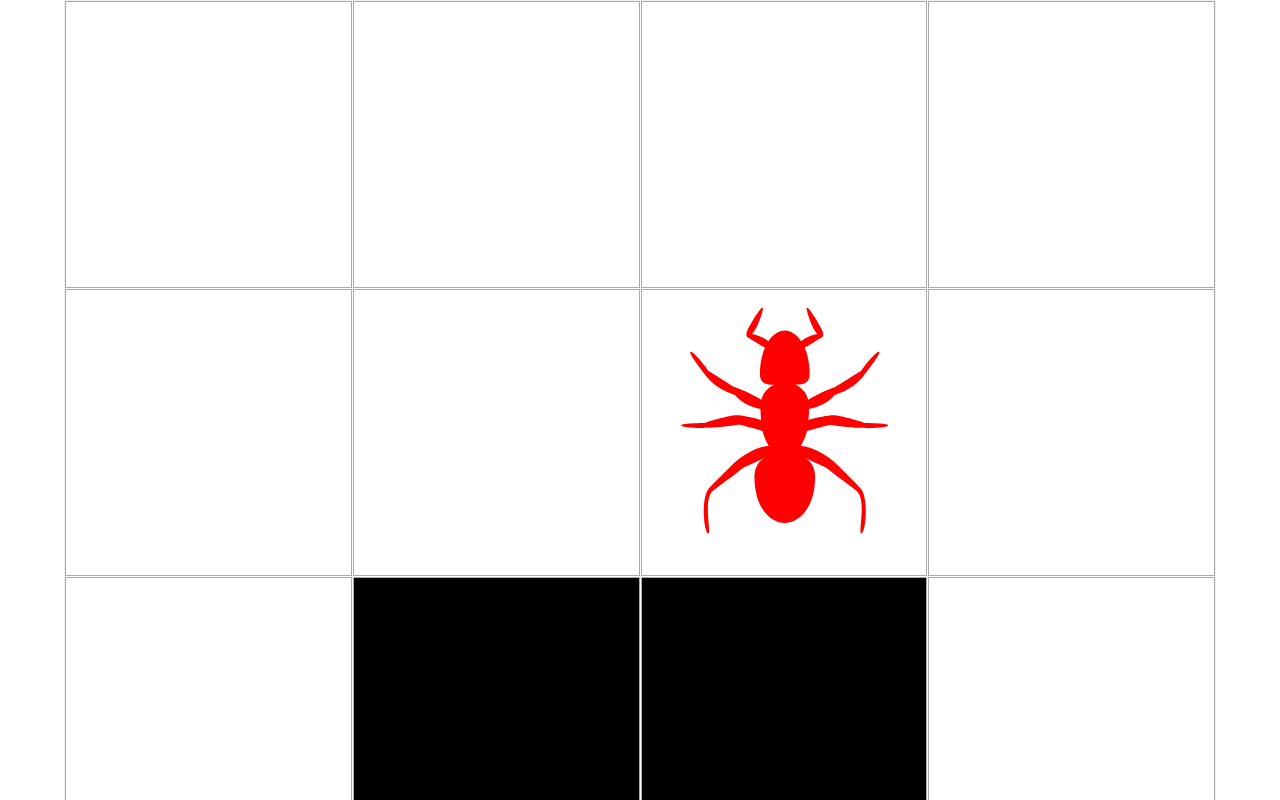
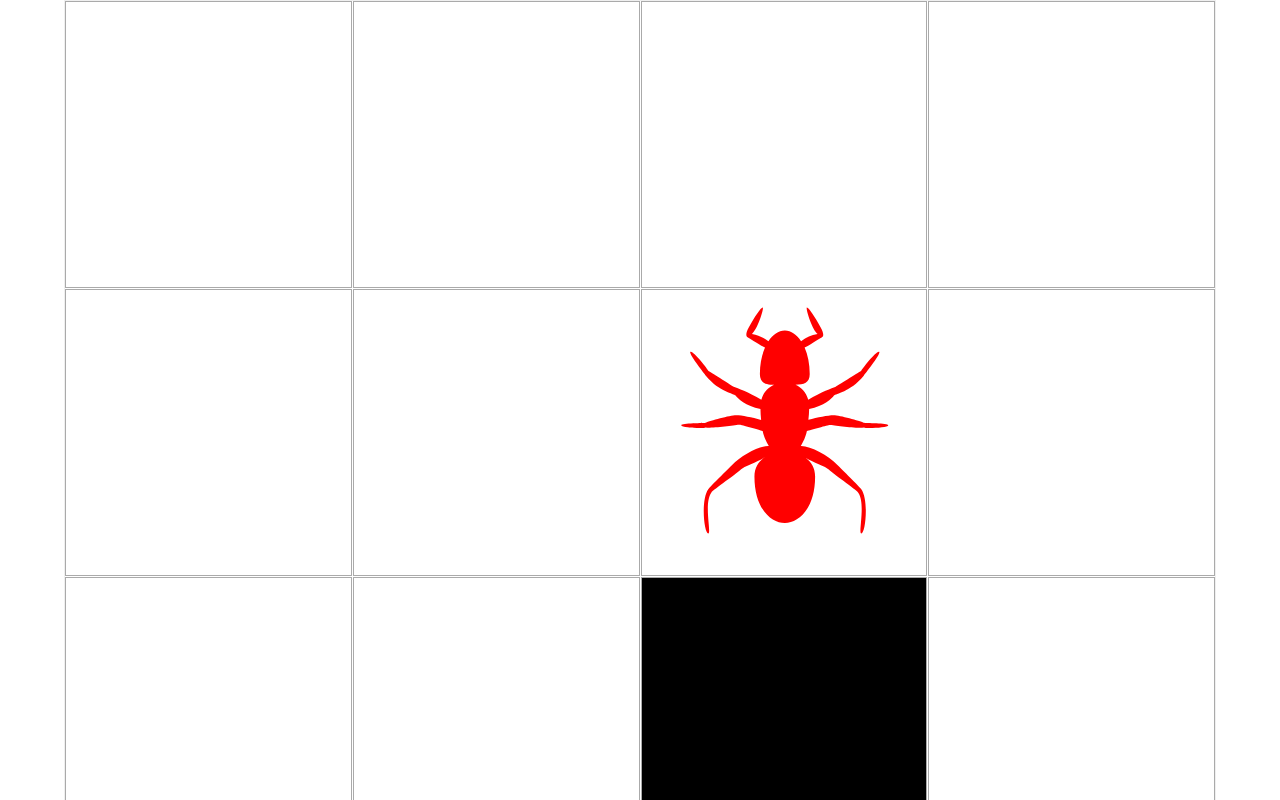
Before and after one commit to musayuksel/code-challanges-2023, a React (Create React App) app in the folder challenge-2-langtons-ant/: page / in a window 1280 px wide. Both pictures are taken after a click on the button "Start". Shown: the top 800 px of the page. Built offline with nearby package versions, Linux system fonts and the light colour scheme.

Commit message:
Fix invertColourOfLeavingCell arguments

```diff
--- a/challenge-2-langtons-ant/src/components/Board.jsx
+++ b/challenge-2-langtons-ant/src/components/Board.jsx
@@ -17,8 +17,8 @@ export default function Board({ speed }) {
         board[currentAntRow][currentAntCol]
       );
       setCurrentAnt(nextMovesOfAnt);
-      setBoard((prevBoard) =>
-        invertColourOfLeavingCell(prevBoard, currentAntRow, currentAntCol)
+      setBoard(() =>
+        invertColourOfLeavingCell(board, currentAntRow, currentAntCol)
       );
     }
     const callMoveStepsEveryOneSec = (time) => {
```
